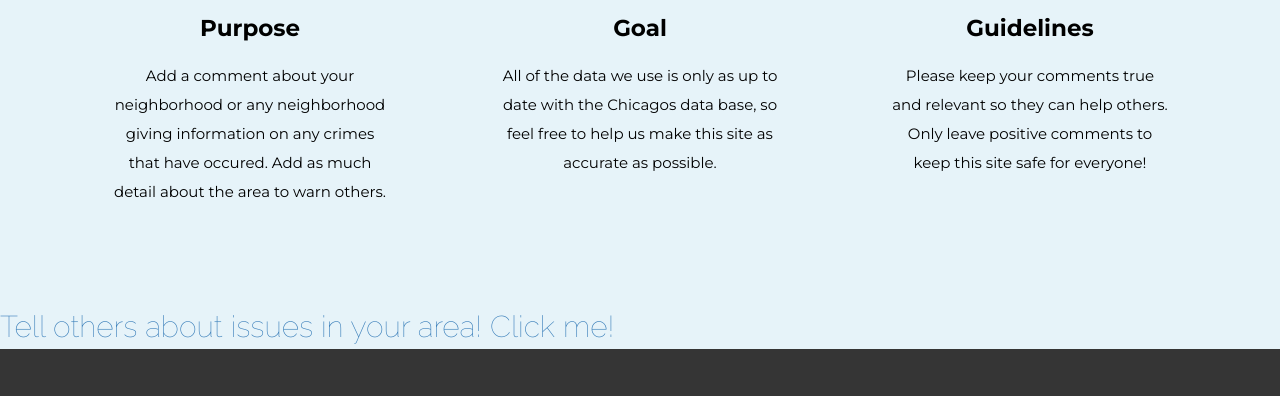
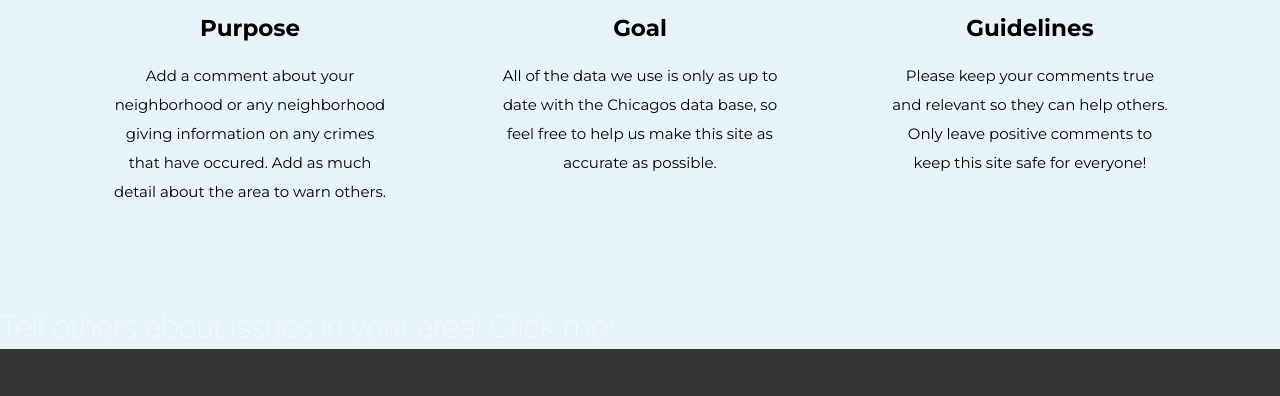
Before and after one commit to carla10abreu/ChiRoutes, a plain HTML site: page hoodcomments.html in a window 1280 px wide. Shown: the part 1017-1413 px from the top of the page. Drawn offline with Linux system fonts and the light colour scheme; a script that the page names is missing; files whose address does not match are found by name; a web font is replaced by a local one.

Commit message:
Add files via upload

```diff
--- a/style.css
+++ b/style.css
@@ -1371,7 +1371,7 @@ footer .footer-below p {
 	line-height: 26.4px;
 }
 
-.forum {
+.forum p {
 	font-size: 30px;
 	color: #fff;
 }
```
